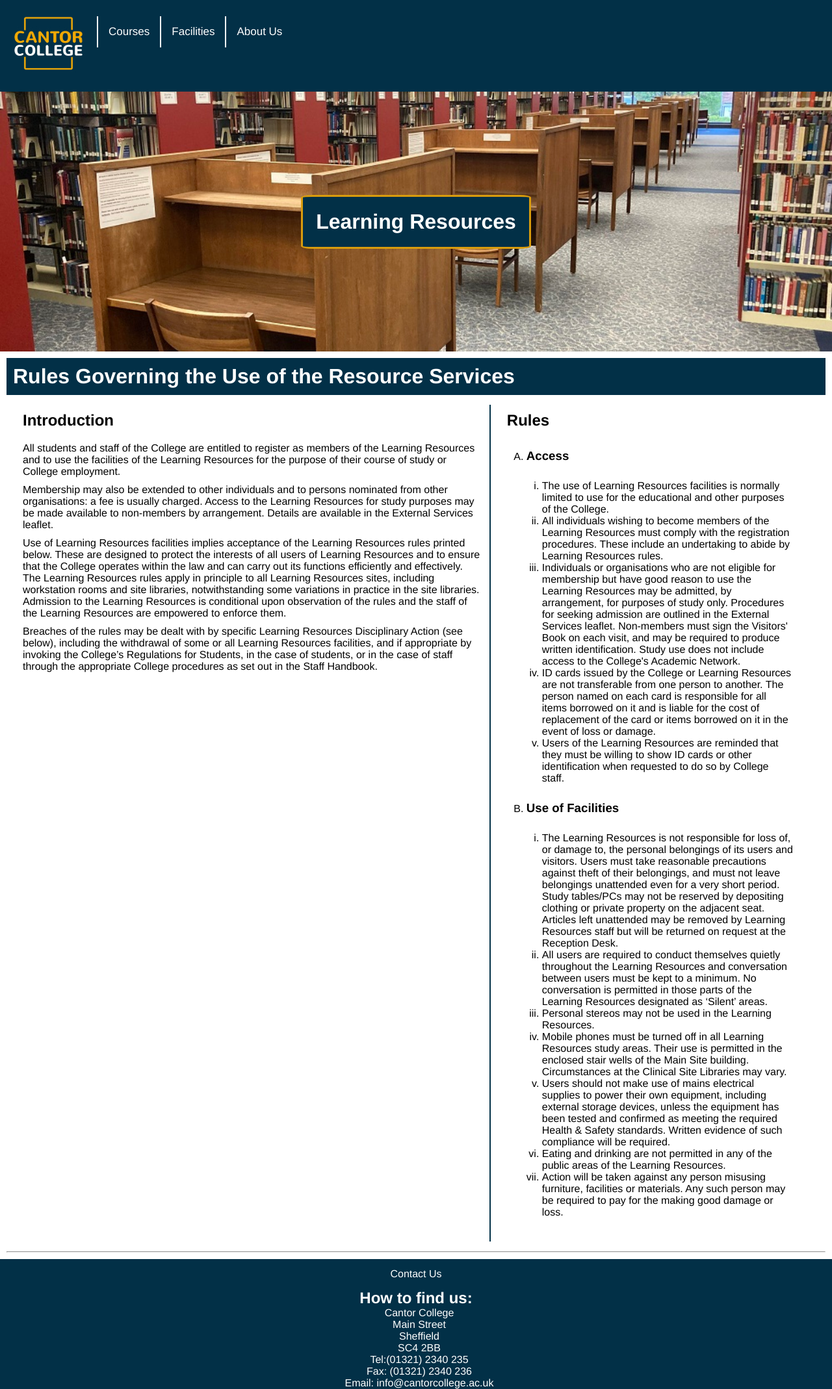
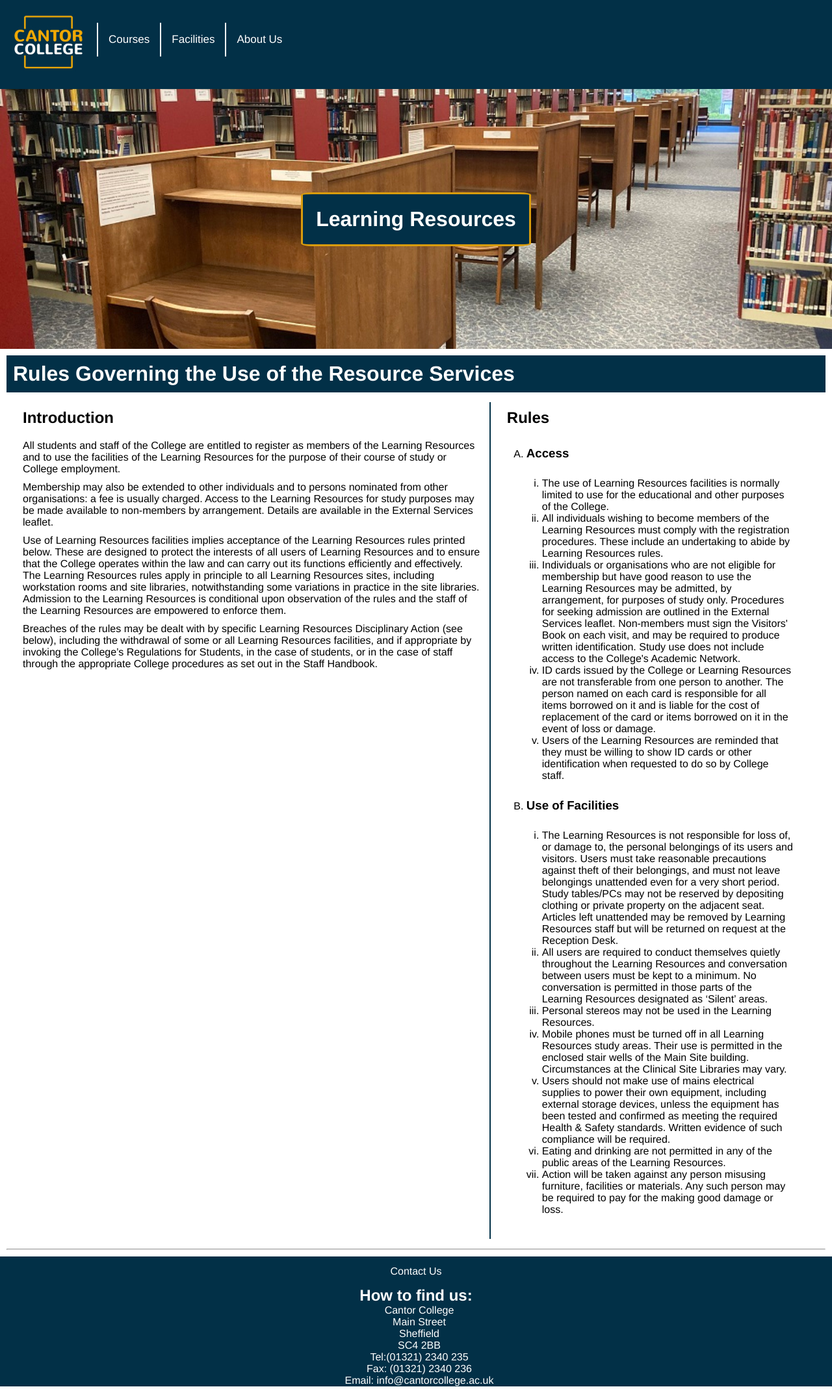
Before and after one commit to gigo890/Cantor-College, a PHP site: page /learning-resources.php in a window 1280 px wide. Shown: the whole page at 65% size. Run offline with PHP 8.4, Linux system fonts and the light colour scheme.

Commit message:
03/01/2024-15:07

```diff
--- a/css/desktop.css
+++ b/css/desktop.css
@@ -1,4 +1,4 @@
-.nav > ul {
+.nav > #myLinks {
     list-style-type: none;
     margin: 0;
     padding: 0;
@@ -9,28 +9,25 @@
 .icon-container{
   display: none;
 }
+.navlist{
+  flex-direction: row !important;
+  display:inline-block;
+}
 .nav #myLinks{
-  display: inline-block !important;
+  display: inline !important;
   padding: 0;
   height: 100%;
-  margin-top: 25px;
-}
-#myLinks li{
-
-  border-left: solid;
-  border-color: white;
-  border-width: 2px;
-}
-.nav > ul  li {
-  float: left;
+  margin-top: 35px;
 }
 
-.nav > ul > li > a {
-  display: block;
+#myLinks a {
   color: white;
   text-align: center;
   padding: 16px;
   text-decoration: none;
+
+  border-left: solid white 2px;
+  float: left;
 }
 
 .menu{
--- a/css/mobile.css
+++ b/css/mobile.css
@@ -5,6 +5,10 @@
     background-color: #023047;
     position: relative;
     display:flex;
+}
+.navlist{
+    display: flex;
+    flex-direction: column;
 }
 .nav #myLinks{
     display:none;
@@ -16,15 +20,6 @@
     font-size: 17px;
     display: block;
 }
-.nav .menu {
-    background: #023047;
-    position: absolute;
-
-    right: 0;
-    top: 0;
-
-    margin-top: 18px;
-}
 .home {
     background-color: #023047;
     color: white;
@@ -35,10 +30,17 @@
     display: inline-block;
     cursor: pointer;
     vertical-align: middle;
+    background: #023047;
+    position: absolute;
+
+    right: 0;
+    top: 0;
+
+    margin: 30px 20px;
 }
 .bar1, .bar2, .bar3 {
-    width: 35px;
-    height: 5px;
+    width: 49px;
+    height: 7px;
     background-color: white;
     margin: 6px 0;
 }
@@ -211,12 +213,12 @@ div.grid > a.page > .pageimg{
 .container ul > li{
     margin-left: 20px;
 }
-.list > ul{
+.list#learning-resources > ul{
     list-style-type:upper-alpha;
     padding: 10px;
     margin-top: 10px;
 }
-.list > ul > ul{
+.list#learning-resources > ul > ul{
     list-style-type: lower-roman;
     margin: 10px;
 }
--- a/header.php
+++ b/header.php
@@ -7,13 +7,15 @@
 </head>
 <body>
     <div class = "nav">
-        <ul>
-        <li><a href="index.php" class="home"><img src="images/logo.jpg" alt="college logo"></a></li>
-        <div id="myLinks">
-            <li><a href="courses.php">Courses</a></li>
-            <li><a href="facilities.php">Facilities</a></li>
-            <li><a href="about-us.php">About Us</a></li>
+        <div class="navlist">
+            <div><a href="index.php"><img src="images/logo.jpg" alt="College Logo"></a></div>
+            <div id="myLinks">
+                <a href="courses.php">Courses</a>
+                <a href="facilities.php">Facilities</a>
+                <a href="about-us.php">About Us</a>
+            </div>
         </div>
+
         <div class="icon-container">
             <div href="javascript:void(0);" class="menu" alt="open menu" onclick ="myFunction()">
                 <div class="bar1"></div>
@@ -21,7 +23,6 @@
                 <div class="bar3"></div>
             </div>
         </div>
-        </ul>
     </div>
 </body>
 </html>
--- a/learning-resources.php
+++ b/learning-resources.php
@@ -23,7 +23,7 @@
                 <p>Use of Learning Resources facilities implies acceptance of the Learning Resources rules printed below.  These are designed to protect the interests of all users of Learning Resources and to ensure that the College operates within the law and can carry out its functions efficiently and effectively.  The Learning Resources rules apply in principle to all Learning Resources sites, including workstation rooms and site libraries, notwithstanding some variations in practice in the site libraries.  Admission to the Learning Resources is conditional upon observation of the rules and the staff of the Learning Resources are empowered to enforce them. </p>
                 <p>Breaches of the rules may be dealt with by specific Learning Resources Disciplinary Action (see below), including the withdrawal of some or all Learning Resources facilities, and if appropriate by invoking the College’s Regulations for Students, in the case of students, or in the case of staff through the appropriate College procedures as set out in the Staff Handbook. </p>
             </div>
-            <div class="list">
+            <div class="list" id="learning-resources">
                 <h2>Rules</h2>
                 <ul>
                     <li><h3>Access</h3></li>
```
Also changed, not shown: courses.php (+17 -0 lines), dbh.php (added, +11 -0 lines), search.php (added, +10 -0 lines).
